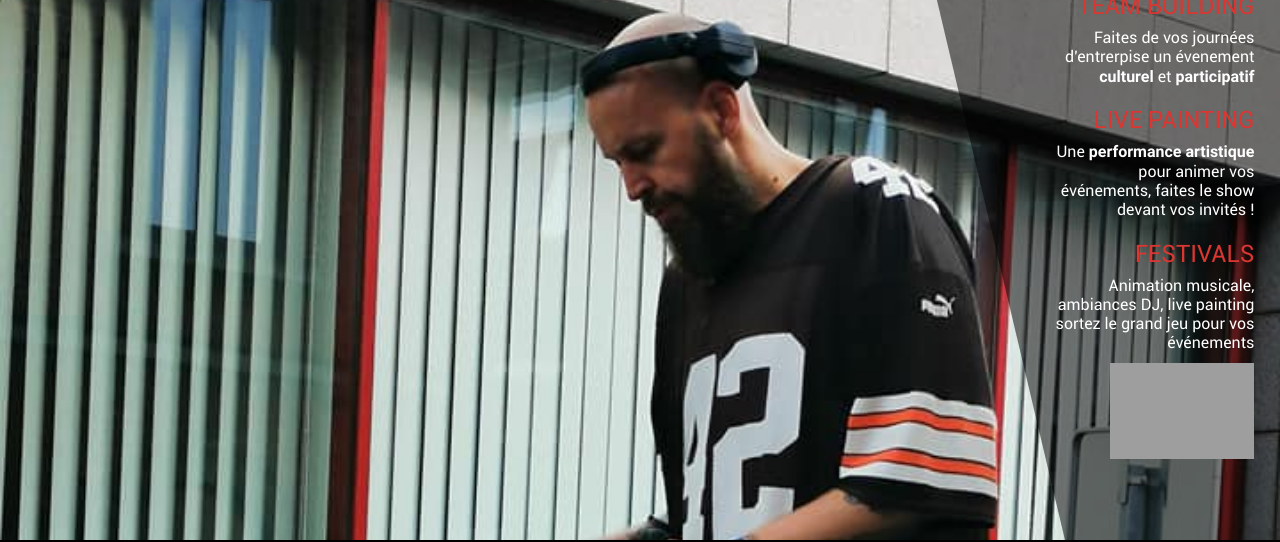
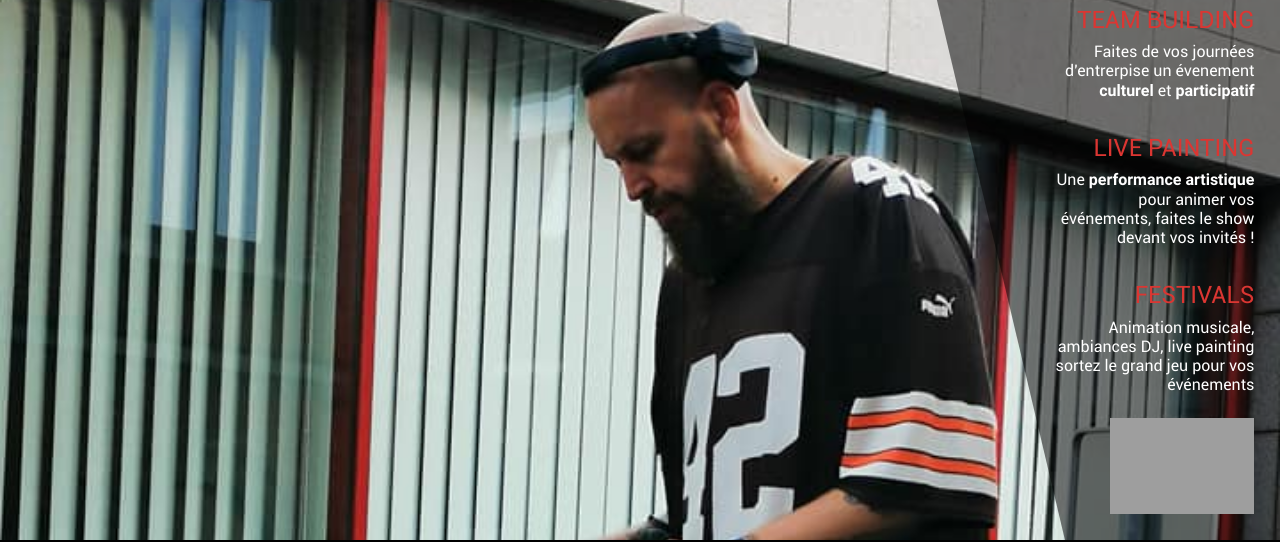
Before and after one commit to ZakariaSelassi/Indigen, a plain HTML site: page assets/templates/event.html in a window 1280 px wide. Shown: the part 260-802 px from the top of the page. Drawn offline with nearby package versions, Linux system fonts and the light colour scheme; grey boxes are pictures that could not be loaded.

Commit message:
correction event description

```diff
--- a/assets/sass/_event.scss
+++ b/assets/sass/_event.scss
@@ -59,7 +59,8 @@
     display: flex;
     flex-direction: column;
     align-items: flex-end;
-    justify-content: space-around;
+    justify-content: space-between;
+    height: 100%;
   }
 
   .event-type {
```
Also changed, not shown: assets/sass/style.css, 1 other file.
